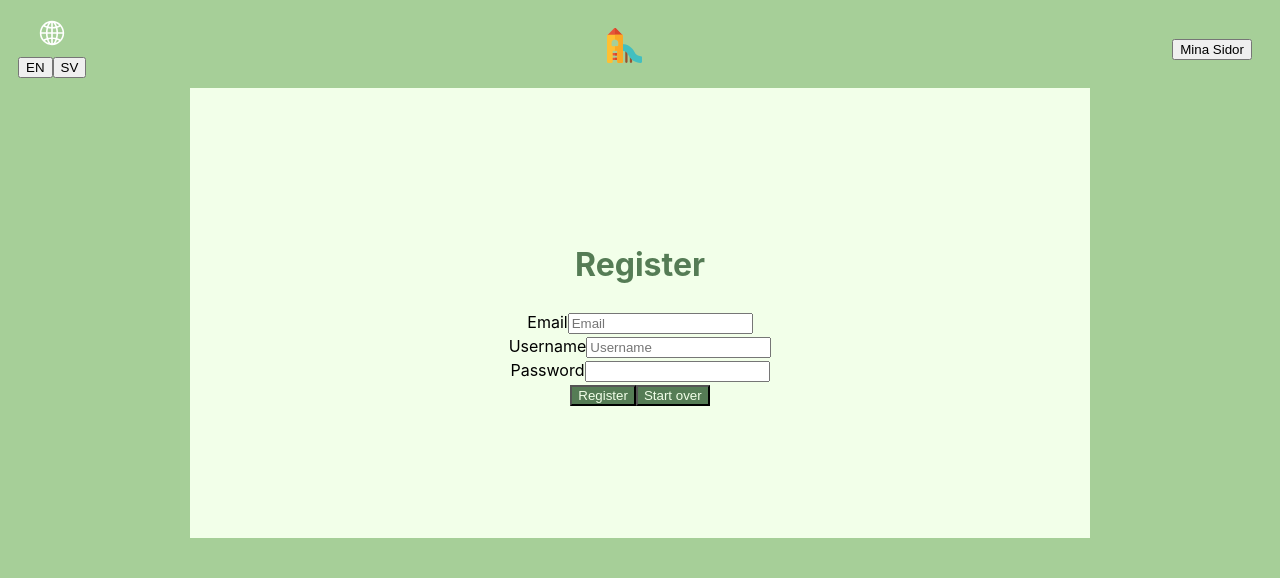
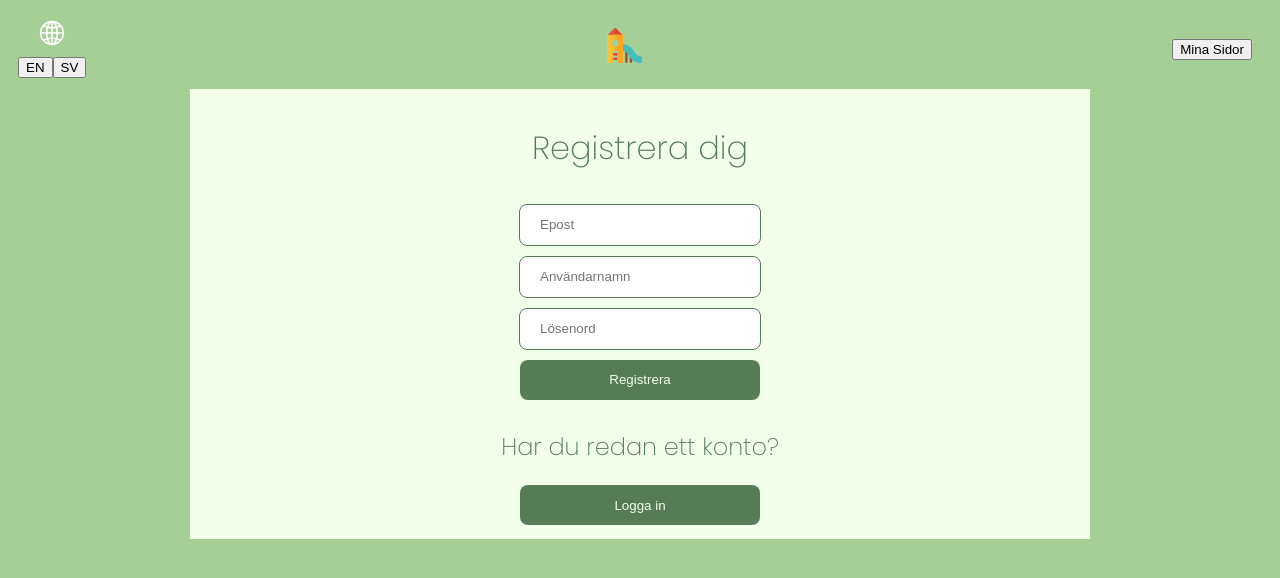
Before and after one commit to Technigo/final-boiler-plate-monorepo, a React (Vite) app in the folder frontend/: page /register in a window 1280 px wide. Shown: the top 578 px of the page. Built offline with nearby package versions, Linux system fonts and the light colour scheme.

Commit message:
Styling form

```diff
--- a/frontend/index.html
+++ b/frontend/index.html
@@ -2,6 +2,9 @@
 <html lang="en">
   <head>
     <meta charset="UTF-8" />
+    <link rel="preconnect" href="https://fonts.googleapis.com">
+    <link rel="preconnect" href="https://fonts.gstatic.com" crossorigin>
+    <link href="https://fonts.googleapis.com/css2?family=Poppins:wght@200&display=swap" rel="stylesheet">
     <link rel="icon" type="image/svg+xml" href="/playground-svgrepo-com.svg" />
     <meta name="viewport" content="width=device-width, initial-scale=1.0" />
     <title>Eslov playground locator - FP Inna & Jenny</title>
--- a/frontend/src/App.css
+++ b/frontend/src/App.css
@@ -8,7 +8,7 @@
 }
 
 :root {
-  font-family: Inter, system-ui, Avenir, Helvetica, Arial, sans-serif;
+  font-family: 'Poppins', sans-serif;;
   line-height: 1.5;
   font-weight: 400;
 
--- a/frontend/src/Translations/en.json
+++ b/frontend/src/Translations/en.json
@@ -2,5 +2,18 @@
     "Navbar": {
         "home": "HOME",
         "myPages": "My Pages"
+    },
+    "Form": {
+        "greeting": "Welcome back",
+        "headerRegister": "Register",
+        "login": "Log in",
+        "register": "Register",
+        "newregister": "Register here",
+        "new": "No account?",
+        "notnew": "Already have an account?",
+        "username": "Username",
+        "password": "Password",
+        "email": "Email"
     }
+
 }
--- a/frontend/src/Translations/sv.json
+++ b/frontend/src/Translations/sv.json
@@ -6,9 +6,12 @@
 
     "Form" : {
         "greeting": "Välkommen tillbaka",
+        "headerRegister": "Registrera dig",
         "login": "Logga in",
+        "register": "Registrera",
         "newregister": "Registrera dig här",
-        "new": "Jag är ny här",
+        "new": "Inget konto?",
+        "notnew": "Har du redan ett konto?",
         "username": "Användarnamn",
         "password": "Lösenord",
         "email": "Epost"
--- a/frontend/src/pages/Login/Login.jsx
+++ b/frontend/src/pages/Login/Login.jsx
@@ -31,8 +31,8 @@ export const Login = () => {
   return (
     <div className="form-container">
       <form onSubmit={handleLogin} className="form">
+         <h1 className="form-header">{t("Form.greeting")}</h1>
         <div className="form-group">
-        <h1 className="form-header">{t("Form.greeting")}</h1>
           <label htmlFor="username"></label>
           <input
             className="input-field"
@@ -56,19 +56,22 @@ export const Login = () => {
             required
           />
         </div>
-        <div className="loginAndRegisterBtns">
+        <div>
           <Button
-            className={"button"}
+            className={"form-button"}
             handleOnClick={handleLogin}
             btnText={t("Form.login")}
           />
-
-          <h1 className="form-header">{t("Form.new")}</h1>
+        </div>
+         <div>
+          <h2 className="form-header">{t("Form.new")}</h2>
           <Link to="/register">
-            <Button className={"button"} btnText={t("Form.newregister")} />
+            <Button className={"form-button"} btnText={t("Form.newregister")} />
           </Link>
         </div>
-      </form>
+        </form>
+
+
       {loading && <Loader />} {/* Display loader when loading is true */}
     </div>
   );
--- a/frontend/src/pages/Register/Register.jsx
+++ b/frontend/src/pages/Register/Register.jsx
@@ -1,17 +1,22 @@
+import { useState } from "react";
+import { useNavigate, Link } from "react-router-dom";
 import { useUserStore } from "../../stores/useUserStore";
-import { useNavigate } from "react-router-dom";
-import { Link } from "react-router-dom";
 import { Button } from "../../components/Button";
+import { Loader } from "../../components/Loader";
 import "../../pages/form.css";
+import { useTranslation } from "react-i18next";
 
 export const Register = () => {
+    const { t } = useTranslation()
     const navigate = useNavigate();
+    const [loading, setLoading] = useState(false); // New state for loading indicator
 
-    // Destructures the function loginUser from the useUserStore hook
+    // Destructures the function registerUser from the useUserStore hook
     const { registerUser, username, setUsername, password, setPassword, email, setEmail } = useUserStore();
 
     const handleRegister = async (event) => {
         event.preventDefault();
+        setLoading(true); // Set loading to true when registration starts
 
         try {
             await registerUser(username, password, email);
@@ -21,6 +26,8 @@ export const Register = () => {
             }
         } catch (error) {
             console.error("There was an error during signup =>", error);
+        } finally {
+            setLoading(false); // Set loading to false when registration completes (success or failure)
         }
     }
 
@@ -30,14 +37,14 @@ export const Register = () => {
             <div className="form-container">
 
                 <form className="form">
-                    <h1 className="form-header">Register</h1>
+                    <h1 className="form-header">{t("Form.headerRegister")}</h1>
                 <div className="form-group">
-                    <label htmlFor="email">Email</label>
+                    <label htmlFor="email"></label>
                     <input
                         className="input-field"
                         type="email"
                         id="email"
-                        placeholder="Email"
+                        placeholder={t("Form.email")}
                         value={email}
                         onChange={(e) => setEmail(e.target.value)}
                         required />
@@ -45,33 +52,43 @@ export const Register = () => {
 
 
                 <div className="form-group">
-                    <label htmlFor="username">Username</label>
+                    <label htmlFor="username"></label>
                     <input
                         className="input-field"
                         type="text"
                         id="username"
-                        placeholder="Username"
+                        placeholder={t("Form.username")}
                         value={username}
                         onChange={(e) => setUsername(e.target.value)}
                         required />
                 </div>
                 <div className="form-group">
-                    <label htmlFor="password">Password</label>
+                    <label htmlFor="password"></label>
                     <input
                         className="input-field"
                         type="password"
                         id="password"
+                        placeholder={t("Form.password")}
                         value={password}
                         onChange={(e) => setPassword(e.target.value)}
                         required />
                 </div>
 
                 <div className="loginAndRegisterBtns">
-                    <Button className={"button"} handleOnClick={handleRegister} btnText={"Register"} />
-                    <Link to="/"><Button className={"button"} btnText={"Start over"} /></Link>
+                    <Button className={"form-button"} handleOnClick={handleRegister} btnText={t("Form.register")} />
+                    {/* <Link to="/"><Button className={"button"} btnText={"Start over"} /></Link> */}
                 </div>
+                <div>
+          <h2 className="form-header">{t("Form.notnew")}</h2>
+          <Link to="/login">
+            <Button className={"form-button"} btnText={t("Form.login")} />
+          </Link>
+        </div>
              </form>
+
             </div>
+
+            {loading && <Loader />} {/* Display loader when loading is true */}
         </>
     )
 }
--- a/frontend/src/pages/form.css
+++ b/frontend/src/pages/form.css
@@ -3,6 +3,7 @@
    display: flex;
    justify-content: center;
    align-items: center;
+flex-direction: column;
 
 }
 
@@ -14,22 +15,26 @@
     align-items: center;
     height: 450px;
     width: 900px;
+    gap: 10px;
 }
 
 .form-group {
-    /* margin-bottom: 20px; */
-    /* Adjust the margin-bottom as needed */
+    display: flex;
+    flex-direction: column;
+    align-items: center;
 }
 
-.button {
-    /* border-radius: 8px;
-    border: none;
-    height: 25px;
-    width: fit-content;
-    min-width: 25px;
-    margin: 10px; */
+.form-button {
     background-color: #557C55;
     color: #F2FFE9;
+    width: 240px;
+    height: 40px;
+    border-radius: 8px;
+    border: none;
+}
+
+.form-button:hover {
+    background-color: #A6CF98;
 }
 
 .form-header {
@@ -37,6 +42,9 @@
 }
 
 .input-field {
-    /* border-radius: 8px;
-    border: none; */
+    border-radius: 8px;
+    width: 200px;
+    height: 40px;
+    border: solid #557C55 0.5px;
+    padding: 0px 20px;
 }
```
Also changed, not shown: frontend/src/components/Button.jsx (+9 -1 lines).
